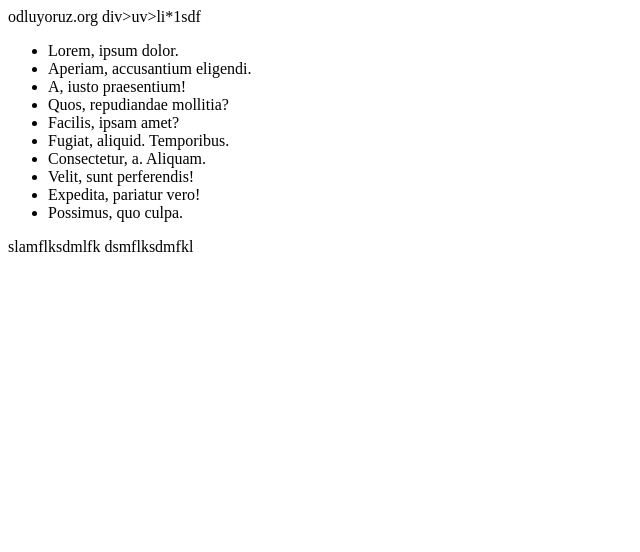
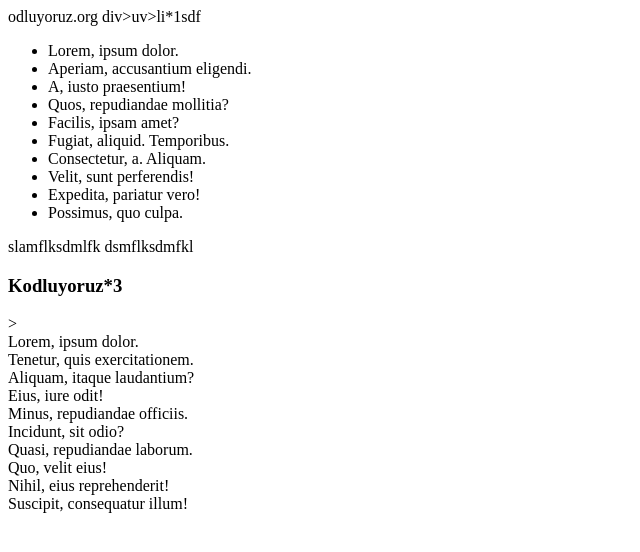
Before and after one commit to buraksaid/kodluyoruzilkrepo, a plain HTML site: page index.html in a window 1280 px wide. Shown: the whole page, without its empty margins (0-640 px from the left). Drawn offline with Linux system fonts and the light colour scheme.

Commit message:
html ve css dosyalari güncellendi.

```diff
--- a/css/deneme.css
+++ b/css/deneme.css
@@ -1 +1,2 @@
 /*hello world kl */
+hello hello
--- a/css/test.css
+++ b/css/test.css
@@ -1 +1 @@
-sakdm
+sakdmkelamselam
--- a/index.html
+++ b/index.html
@@ -15,3 +15,17 @@ div>uv>li*1sdf
 </ul>
 slamflksdmlfk
 dsmflksdmfkl
+
+<h3>Kodluyoruz*3</h3>
+><wiew>
+    <div>Lorem, ipsum dolor.</div>
+    <div>Tenetur, quis exercitationem.</div>
+    <div>Aliquam, itaque laudantium?</div>
+    <div>Eius, iure odit!</div>
+    <div>Minus, repudiandae officiis.</div>
+    <div>Incidunt, sit odio?</div>
+    <div>Quasi, repudiandae laborum.</div>
+    <div>Quo, velit eius!</div>
+    <div>Nihil, eius reprehenderit!</div>
+    <div>Suscipit, consequatur illum!</div>
+</wiew>
```
Also changed, not shown: test.html (+1 -0 lines).
